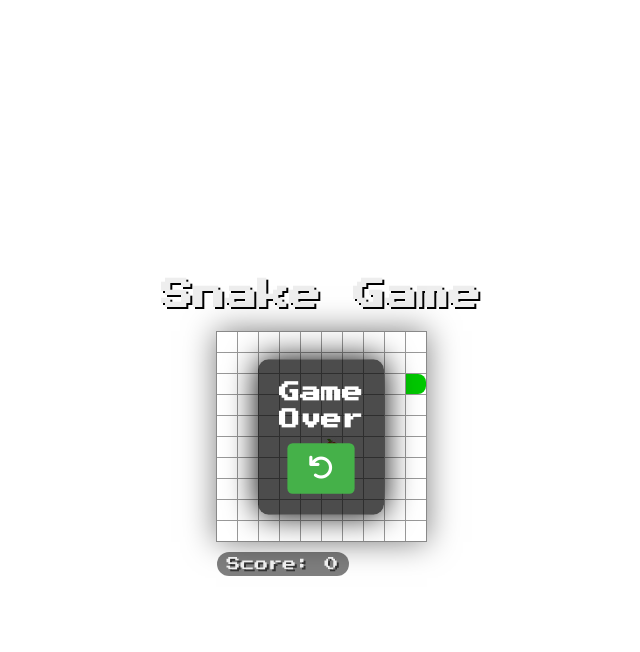
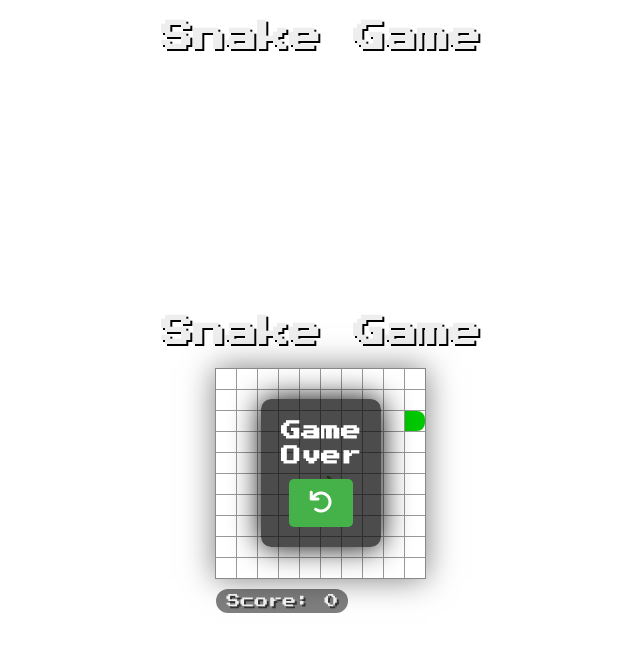
Before and after one commit to GuillemRodriguezMitjana/snake-game, a React (Vite) app: page / in a window 1280 px wide. Shown: the top 652 px of the page, without its empty margins (319-959 px from the left). Built offline with nearby package versions, Linux system fonts and the light colour scheme.

Commit message:
Inicialització dels fitxers per al mode de 2 jugadors

```diff
--- a/index.html
+++ b/index.html
@@ -2,7 +2,7 @@
 <html lang="en">
   <head>
     <meta charset="UTF-8" />
-    <link rel="icon" type="image/svg+xml" href="public/snake-icon.png" />
+    <link rel="icon" type="image/svg+xml" href="/snake-icon.png" />
     <meta name="viewport" content="width=device-width, initial-scale=1.0" />
     <title>Snake Game</title>
     <!-- Google Font -->
--- a/package.json
+++ b/package.json
@@ -12,6 +12,7 @@
   "dependencies": {
     "react": "^18.3.1",
     "react-dom": "^18.3.1",
+    "react-router-dom": "^7.0.2",
     "snake-game": "file:"
   },
   "devDependencies": {
--- a/src/App.jsx
+++ b/src/App.jsx
@@ -1,13 +1,13 @@
 // src/App.js
 
-import GameBoard from './components/GameBoard';
+import Router from "./components/Router"
 import './App.css';
 
 function App() {
     return (
         <div className="App">
             <h1>Snake Game</h1>
-            <GameBoard />
+            <Router />
         </div>
     );
 }
--- a/src/components/GameBoard.jsx
+++ b/src/components/GameBoard.jsx
@@ -111,6 +111,8 @@ const GameBoard = () => {
     }
 
     return (
+        <div className="App">
+            <h1>Snake Game</h1>
             <div className="board">
                 {countdown > 0 && !gameStarted && (
                     <div className="countdown">{countdown}</div>
@@ -141,6 +143,7 @@ const GameBoard = () => {
                     </div>
                 }
             </div>
+        </div>
     );
 };
 
--- /dev/null
+++ b/src/components/GameBoard2P.jsx
@@ -0,0 +1,7 @@
+import "./GameBoard2P.css"
+
+const GameBoard2P = () => {
+
+};
+
+export default GameBoard2P;
--- /dev/null
+++ b/src/components/NotFound.jsx
@@ -0,0 +1,11 @@
+import "./NotFound.css";
+
+const notFound = () => {
+    return(
+        <div>
+            <h2>Not Found!</h2>
+        </div>
+    );
+}
+
+export default notFound;
--- /dev/null
+++ b/src/components/Router.jsx
@@ -0,0 +1,19 @@
+import { BrowserRouter, Route, Routes } from "react-router-dom";
+import GameBoard from "./GameBoard";
+import GameBoard2P from "./GameBoard2P";
+import NotFound from "./NotFound"
+
+const Router = () => {
+    return(
+        <BrowserRouter>
+            <Routes>
+                <Route path="/" element={<GameBoard />} />
+                <Route path="/snake1" element={<GameBoard2P player="1" />} />
+                <Route path="/snake2" element={<GameBoard2P player="2" />} />
+                <Route path="*" element={<NotFound />} />
+            </Routes>
+        </BrowserRouter>
+    );
+}
+
+export default Router;
```
Also changed, not shown: src/components/GameBoard2P.css (added), src/components/NotFound.css (added), 1 other file (tests, documents, lock files or other folders). Lines whose indentation alone changed are shown as unchanged.
